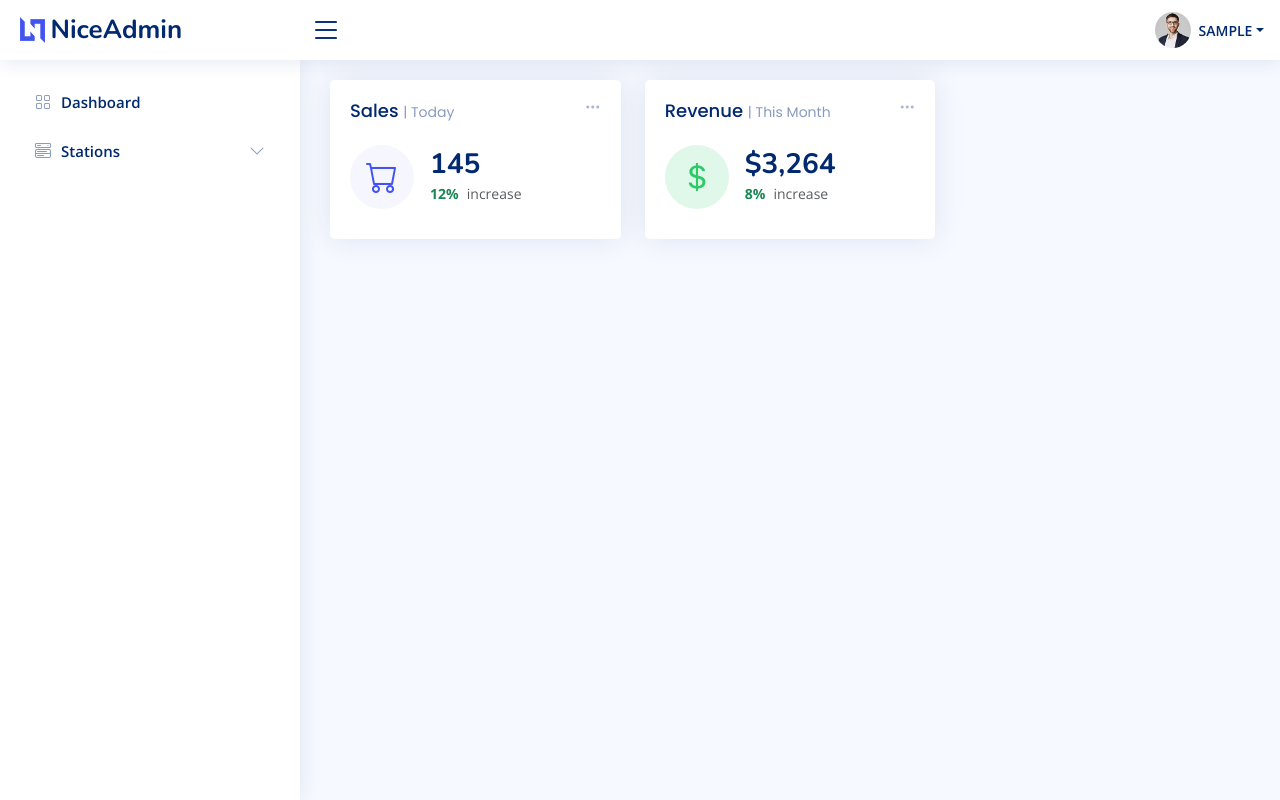
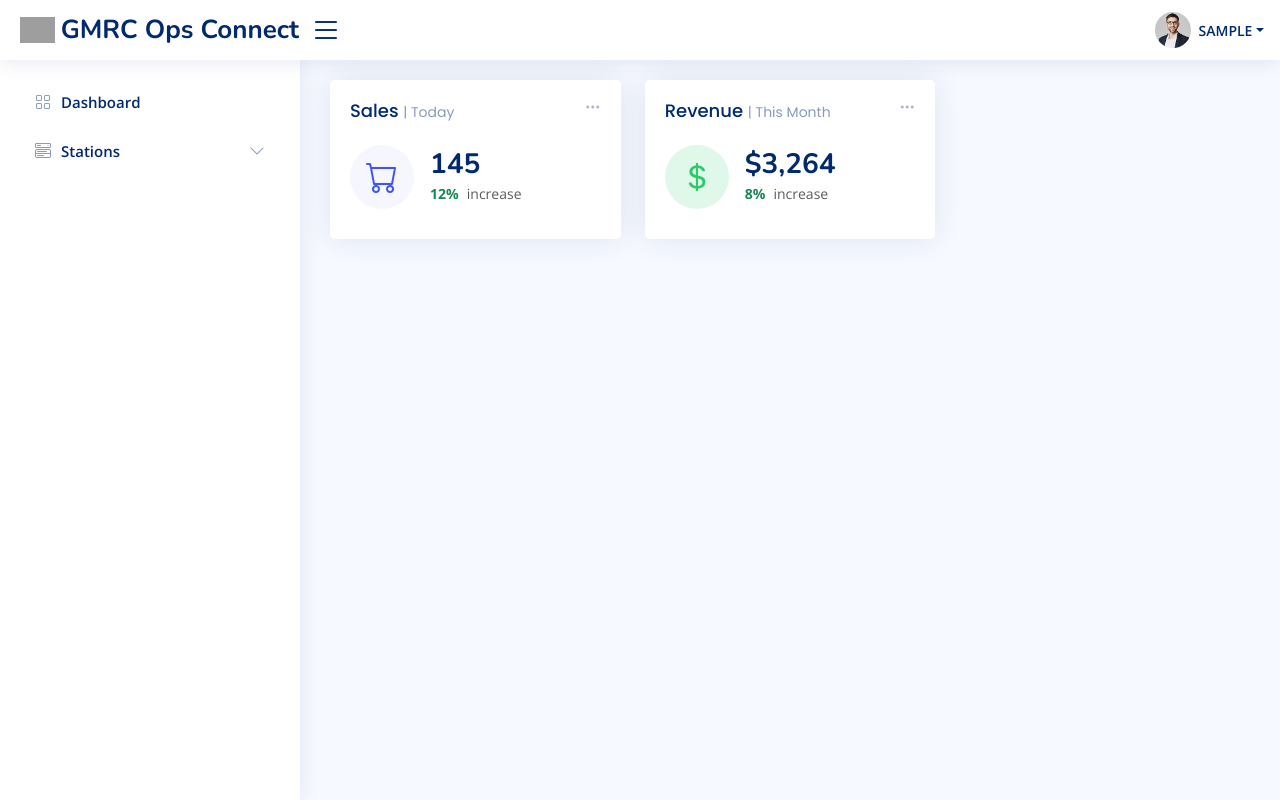
Before and after one commit to dc-coder369/testrev1, a PHP site: page /dashboard.php in a window 1280 px wide. Run offline with PHP 8.4, Linux system fonts and the light colour scheme; the visitor is signed in with stand-in values (Sample User, id 1); some libraries are stand-ins or nearby versions; grey boxes are pictures that could not be loaded.

Commit message:
Add files via upload

```diff
--- a/layouts/header.php
+++ b/layouts/header.php
@@ -55,8 +55,8 @@ require_once 'actions/db.php';
 
     <div class="d-flex align-items-center justify-content-between">
       <a href="index.html" class="logo d-flex align-items-center">
-        <img src="assets/img/logo.png" alt="">
-        <span class="d-none d-lg-block">NiceAdmin</span>
+        <img src="assets/img/g-logo.png" alt="">
+        <span class="d-none d-lg-block">GMRC Ops Connect</span>
       </a>
       <i class="bi bi-list toggle-sidebar-btn"></i>
     </div><!-- End Logo -->
```
